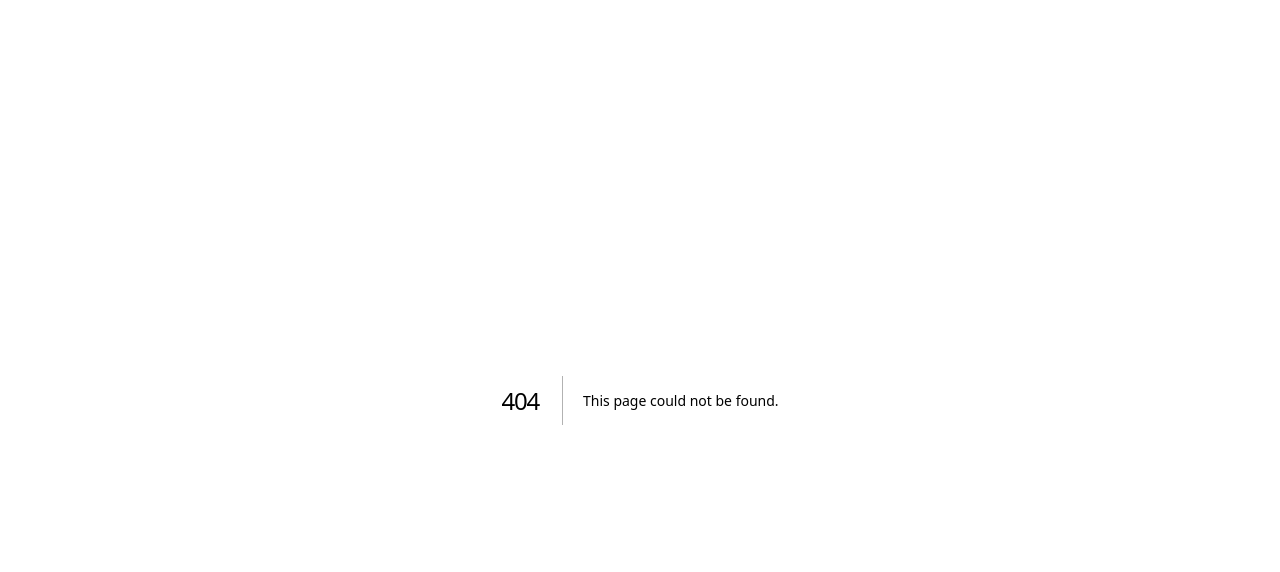
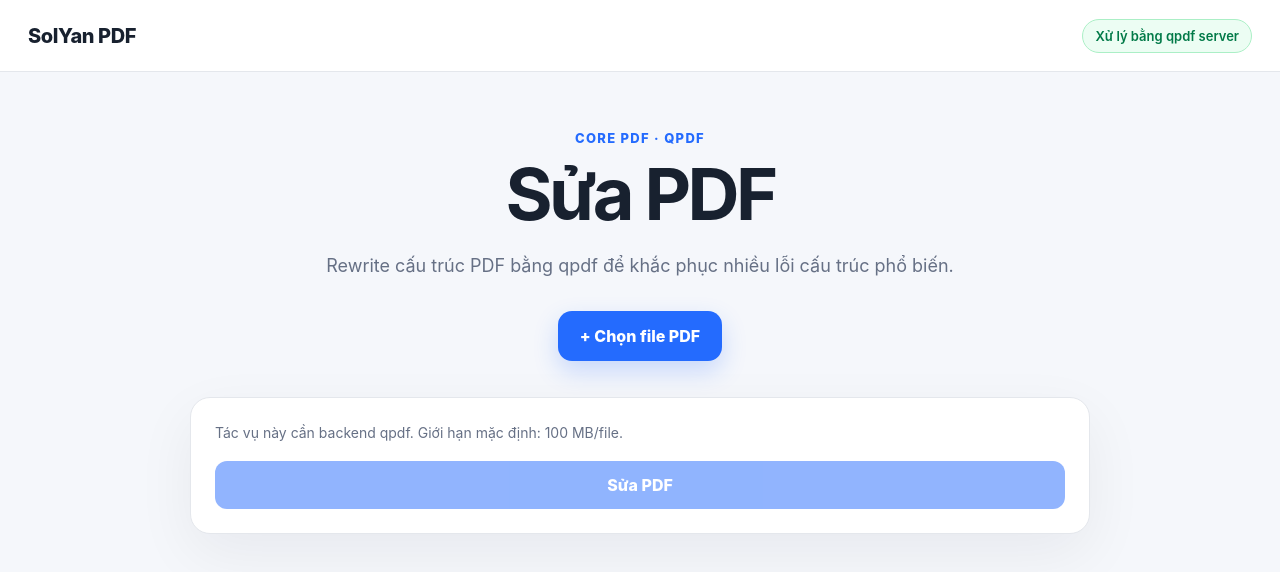
Before and after one commit to solyan842/SolYan-PDF, a Next.js app in the folder frontend/: page /repair in a window 1280 px wide. Before the commit this address had no page. Shown: the top 572 px of the page. Built offline with nearby package versions, Linux system fonts and the light colour scheme; no server answers.

Commit message:
feat: add Repair PDF page

```diff
--- /dev/null
+++ b/frontend/app/repair/page.tsx
@@ -0,0 +1,5 @@
+import ServerPdfTool from '../../components/ServerPdfTool';
+
+export default function RepairPage() {
+  return <ServerPdfTool title="Sửa PDF" description="Rewrite cấu trúc PDF bằng qpdf để khắc phục nhiều lỗi cấu trúc phổ biến." endpoint="/pdf/repair" actionLabel="Sửa PDF" outputName="solyan-repaired.pdf" />;
+}
```
